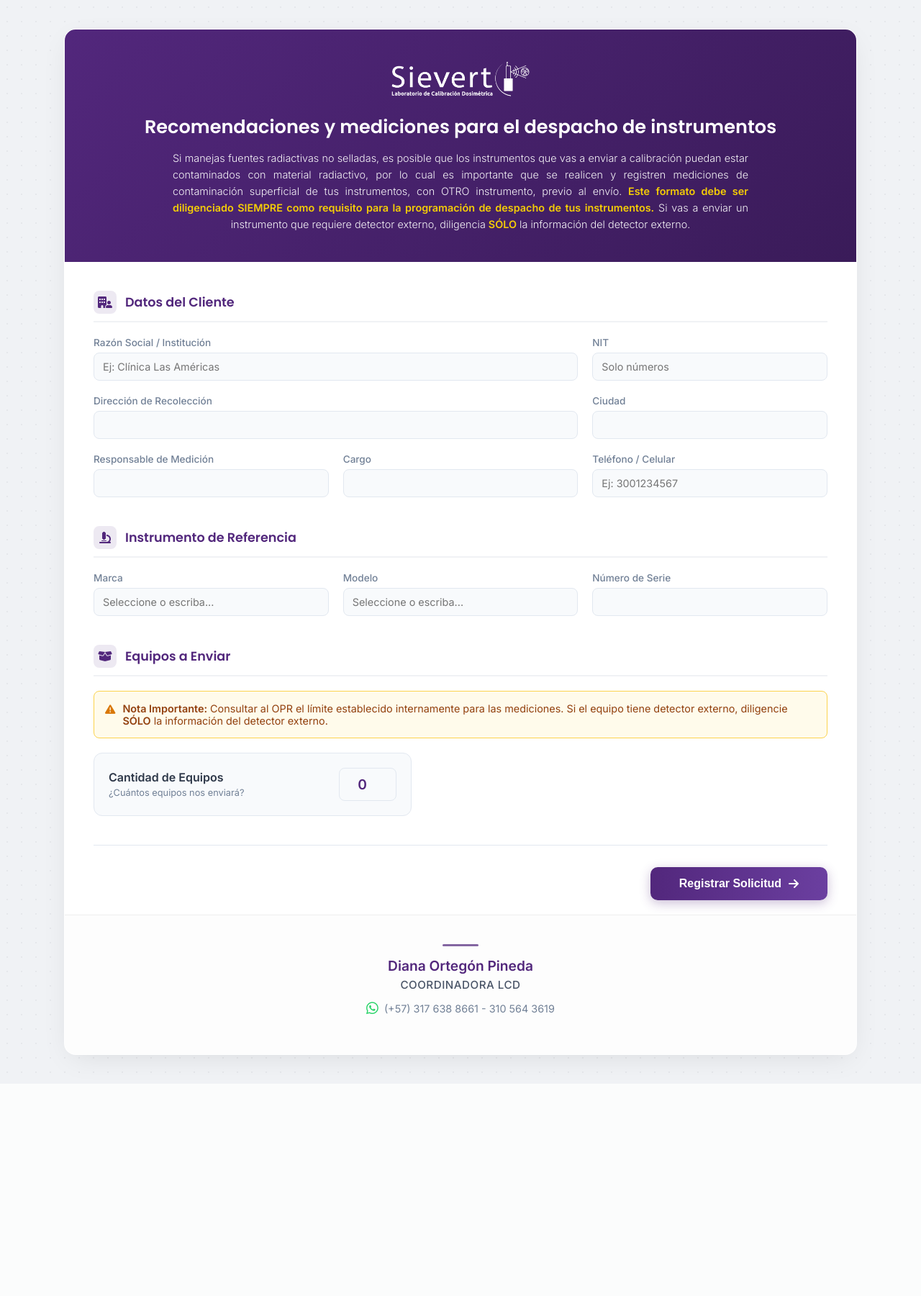
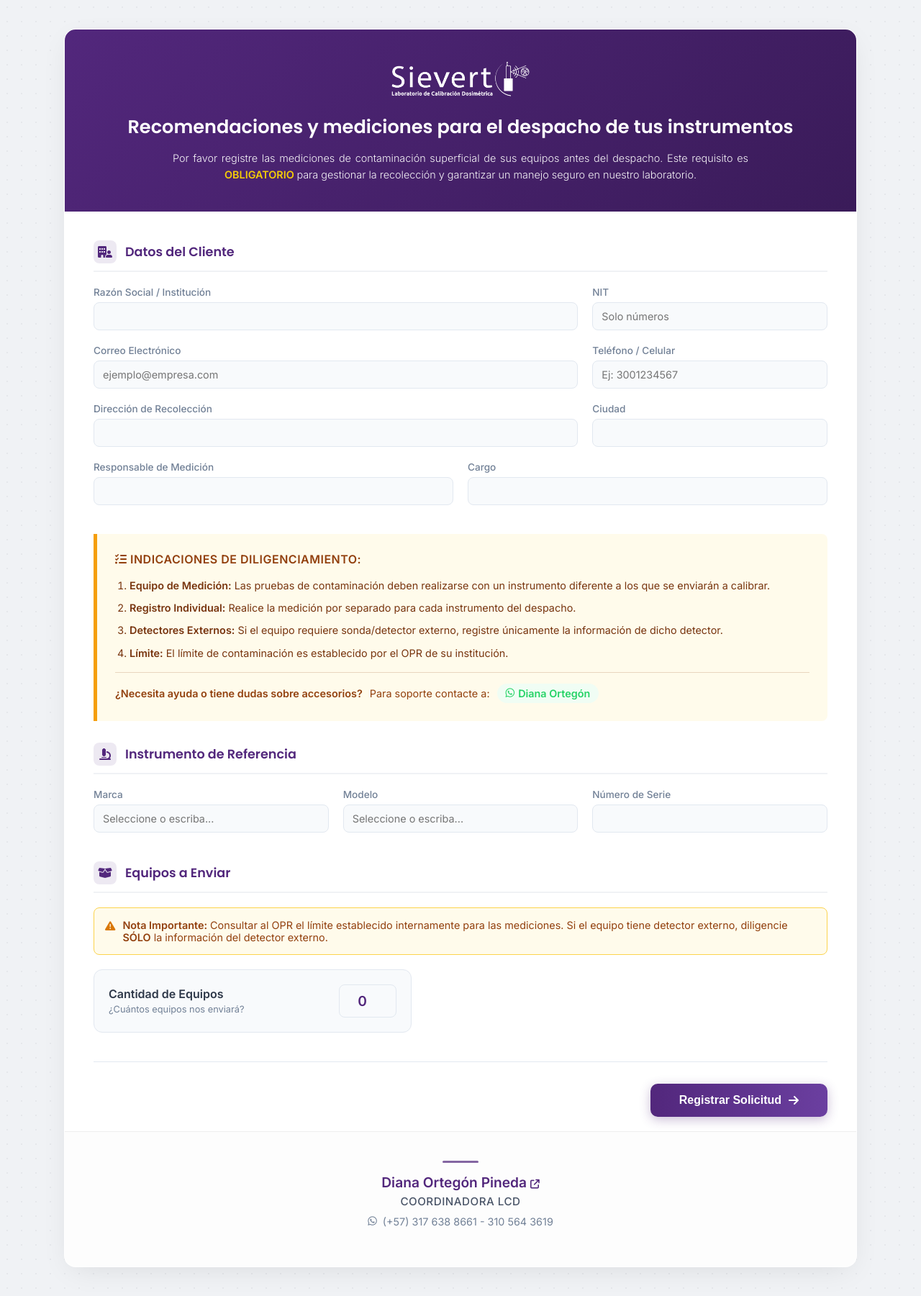
Before and after one commit to coordinacionlcd/SGIL-LCD, a Flask app: page /solicitud-servicio in a window 1280 px wide. Shown: the whole page at 72% size. Before the commit the page ends 1494 px from the top, so only its background shows below. Run offline with Flask 3, Linux system fonts and the light colour scheme; some libraries are stand-ins or nearby versions.

Commit message:
correo_firma

```diff
--- a/routes/despachos.py
+++ b/routes/despachos.py
@@ -19,6 +19,7 @@ def api_public_save():
             # Datos Cliente
             "cliente": data.get('cliente'),
             "nit": data.get('nit'),
+            "email": data.get('email'),
             "responsable_medicion": data.get('responsable_medicion'),
             "cargo": data.get('cargo'),
             "responsable_general": data.get('responsable_general'),
--- a/templates/solicitud_cliente.html
+++ b/templates/solicitud_cliente.html
@@ -54,7 +54,7 @@
         .hero-subtitle strong { font-weight: 600; color: #ffd700; }
 
         /* Formulario */
-        .form-content { padding: 40px 40px 20px 40px; } /* Ajuste padding bottom */
+        .form-content { padding: 40px 40px 20px 40px; }
         .section-block { margin-bottom: 40px; position: relative; }
 
         .section-header {
@@ -122,7 +122,7 @@
             border-top: 1px solid #eee;
             padding: 40px 20px;
             text-align: center;
-            margin-top: auto; /* Empuja al fondo */
+            margin-top: auto;
         }
         .sig-line {
             width: 50px; height: 3px; background: var(--brand-purple);
@@ -130,10 +130,26 @@
         }
         .sig-name { color: var(--brand-purple); font-weight: 700; font-size: 1.2rem; margin: 0; }
         .sig-role { color: #4a5568; font-size: 0.95rem; margin: 5px 0 10px 0; font-weight: 500; text-transform: uppercase; letter-spacing: 0.5px; }
-        .sig-contact { color: #718096; font-size: 0.9rem; display: flex; align-items: center; justify-content: center; gap: 8px; }
-        .sig-contact i { color: #25d366; font-size: 1.2rem; }
+        .sig-contact { color: #718096; font-size: 0.9rem; display: flex; align-items: center; justify-content: center; gap: 8px; margin-top: 8px;}
+        .whatsapp-link {
+            color: #25d366; text-decoration: none; font-weight: 600; display: inline-flex; align-items: center; gap: 5px;
+            background: #f0fdf4; padding: 5px 12px; border-radius: 20px; transition: 0.2s;
+        }
+        .whatsapp-link:hover { background: #dcfce7; color: #16a34a; }
 
-        @media (max-width: 768px) { .input-grid { grid-template-columns: 1fr; gap: 15px; } .col-12, .col-8, .col-6, .col-4, .col-3 { grid-column: span 1; } .hero-header { padding: 30px 20px; } .form-content { padding: 25px; } .table-wrapper { overflow-x: auto; } }
+        /* Estilo para la nueva Nota Importante de Diligenciamiento */
+        .instruction-box {
+            background: #fffbeb; border-left: 5px solid #f59e0b; padding: 25px;
+            margin-bottom: 30px; border-radius: 0 8px 8px 0;
+        }
+        .instruction-title { color: #92400e; font-weight: 700; margin-bottom: 15px; font-size: 1rem; text-transform: uppercase; letter-spacing: 0.5px; }
+        .instruction-list { padding-left: 20px; margin: 0; color: #78350f; font-size: 0.9rem; line-height: 1.6; }
+        .instruction-list li { margin-bottom: 8px; }
+        .instruction-footer {
+            margin-top: 15px; padding-top: 15px; border-top: 1px solid rgba(146, 64, 14, 0.2);
+            font-size: 0.9rem; color: #92400e; display: flex; align-items: center; gap: 10px; flex-wrap: wrap;
+        }
+
     </style>
 </head>
 <body>
@@ -152,9 +168,9 @@
         <div class="logo-container">
             <img src="{{ url_for('static', filename='img/Logo_LCD.png') }}" alt="Sievert LCD Logo">
         </div>
-        <h1 class="hero-title">Recomendaciones y mediciones para el despacho de instrumentos</h1>
+        <h1 class="hero-title">Recomendaciones y mediciones para el despacho de tus instrumentos</h1>
         <p class="hero-subtitle">
-            Si manejas fuentes radiactivas no selladas, es posible que los instrumentos que vas a enviar a calibración puedan estar contaminados con material radiactivo, por lo cual es importante que se realicen y registren mediciones de contaminación superficial de tus instrumentos, con OTRO instrumento, previo al envío. <strong>Este formato debe ser diligenciado SIEMPRE como requisito para la programación de despacho de tus instrumentos.</strong> Si vas a enviar un instrumento que requiere detector externo, diligencia <strong>SÓLO</strong> la información del detector externo.
+            Por favor registre las mediciones de contaminación superficial de sus equipos antes del despacho. Este requisito es <strong>OBLIGATORIO </strong> para gestionar la recolección y garantizar un manejo seguro en nuestro laboratorio.
         </p>
     </div>
 
@@ -169,7 +185,7 @@
             <div class="input-grid">
                 <div class="form-group col-8">
                     <label class="form-label">Razón Social / Institución</label>
-                    <input type="text" name="cliente" class="form-control" required placeholder="Ej: Clínica Las Américas" oninput="saveDraft()">
+                    <input type="text" name="cliente" class="form-control" oninput="saveDraft()">
                     <div class="error-msg">Ingrese un nombre válido.</div>
                 </div>
                 <div class="form-group col-4">
@@ -177,6 +193,18 @@
                     <input type="text" name="nit" class="form-control" inputmode="numeric" required placeholder="Solo números" oninput="validateNumber(this); saveDraft()">
                     <div class="error-msg">Solo números.</div>
                 </div>
+
+                <div class="form-group col-8">
+                    <label class="form-label">Correo Electrónico</label>
+                    <input type="email" name="email" class="form-control" required placeholder="ejemplo@empresa.com" oninput="saveDraft()">
+                    <div class="error-msg">Ingrese un correo válido.</div>
+                </div>
+
+                <div class="form-group col-4">
+                    <label class="form-label">Teléfono / Celular</label>
+                    <input type="tel" name="telefono" class="form-control" inputmode="tel" required placeholder="Ej: 3001234567" oninput="validatePhone(this); saveDraft()">
+                </div>
+
                 <div class="form-group col-8">
                     <label class="form-label">Dirección de Recolección</label>
                     <input type="text" name="direccion" class="form-control" required oninput="saveDraft()">
@@ -186,18 +214,33 @@
                     <input type="text" name="ciudad" class="form-control" required oninput="validateText(this); saveDraft()">
                     <div class="error-msg">Solo letras.</div>
                 </div>
-                <div class="form-group col-4">
+
+                <div class="form-group col-6">
                     <label class="form-label">Responsable de Medición</label>
                     <input type="text" name="responsable_medicion" class="form-control" required oninput="validateText(this); saveDraft()">
                 </div>
-                <div class="form-group col-4">
+                <div class="form-group col-6">
                     <label class="form-label">Cargo</label>
                     <input type="text" name="cargo" class="form-control" required oninput="saveDraft()">
                 </div>
-                <div class="form-group col-4">
-                    <label class="form-label">Teléfono / Celular</label>
-                    <input type="tel" name="telefono" class="form-control" inputmode="tel" required placeholder="Ej: 3001234567" oninput="validatePhone(this); saveDraft()">
-                </div>
+            </div>
+        </div>
+
+        <div class="instruction-box">
+            <div class="instruction-title"><i class="fa-solid fa-list-check"></i> Indicaciones de Diligenciamiento:</div>
+            <ol class="instruction-list">
+                <li><strong>Equipo de Medición:</strong> Las pruebas de contaminación deben realizarse con un instrumento diferente a los que se enviarán a calibrar.</li>
+                <li><strong>Registro Individual:</strong> Realice la medición por separado para cada instrumento del despacho.</li>
+                <li><strong>Detectores Externos:</strong> Si el equipo requiere sonda/detector externo, registre únicamente la información de dicho detector.</li>
+                <li><strong>Límite:</strong> El límite de contaminación es establecido por el OPR de su institución.</li>
+            </ol>
+
+            <div class="instruction-footer">
+                <strong>¿Necesita ayuda o tiene dudas sobre accesorios?</strong>
+                <span>Para soporte contacte a:</span>
+                <a href="https://wa.me/573176388661" target="_blank" class="whatsapp-link">
+                    <i class="fa-brands fa-whatsapp"></i> Diana Ortegón
+                </a>
             </div>
         </div>
 
@@ -275,7 +318,9 @@
 
     <div class="signature-footer">
         <div class="sig-line"></div>
-        <p class="sig-name">Diana Ortegón Pineda</p>
+        <a href="https://wa.me/573176388661" target="_blank" style="text-decoration:none;">
+            <p class="sig-name">Diana Ortegón Pineda <i class="fa-solid fa-arrow-up-right-from-square" style="font-size:0.8rem;"></i></p>
+        </a>
         <p class="sig-role">Coordinadora LCD</p>
         <p class="sig-contact">
             <i class="fa-brands fa-whatsapp"></i> (+57) 317 638 8661 - 310 564 3619
@@ -481,68 +526,37 @@
                             <p class="success-subtitle">Hemos recibido los datos de <strong>${items.length}</strong> equipos correctamente.</p>
                         </div>
 
-                       <div class="rec-box">
-
+                        <div class="rec-box">
                             <div class="rec-badge"><i class="fa-solid fa-shield-halved"></i> RECOMENDACIONES DE EMPAQUE</div>
 
-
-
                             <div class="steps-container">
-
                                 <div class="step-card">
-
                                     <i class="step-icon fa-solid fa-box-archive"></i>
-
                                     <span class="step-num">1. Estado de Caja</span>
-
                                     <span class="step-text">Usa caja idealmente de doble pared sin daños ni etiquetas anteriores.</span>
-
+                                </div>
+                                <div class="step-card">
+                                    <i class="step-icon fa-solid fa-maximize"></i>
+                                    <span class="step-num">2. Tamaño Adecuado</span>
+                                    <span class="step-text">La caja debe ser mín. <strong>8 cm más grande</strong> que el instrumento.</span>
+                                </div>
+                                <div class="step-card">
+                                    <i class="step-icon fa-solid fa-layer-group"></i>
+                                    <span class="step-num">3. Relleno Seguro</span>
+                                    <span class="step-text">Usa espuma, burbuja o papel de periódico y centra el equipo dentro de la caja.</span>
                                 </div>
 
                                 <div class="step-card">
-
-                                    <i class="step-icon fa-solid fa-maximize"></i>
-
-                                    <span class="step-num">2. Tamaño Adecuado</span>
-
-                                    <span class="step-text">La caja debe ser mín. <strong>8 cm más grande</strong> que el instrumento.</span>
-
+                                    <i class="step-icon fa-solid fa-tape"></i>
+                                    <span class="step-num">4. Sellado en H</span>
+                                    <span class="step-text">Cierra firmemente con cinta tanto en la parte superior como inferior (método de precinto en forma de H).</span>
                                 </div>
-
                                 <div class="step-card">
-
-                                    <i class="step-icon fa-solid fa-layer-group"></i>
-
-                                    <span class="step-num">3. Relleno Seguro</span>
-
-                                    <span class="step-text">Usa espuma, burbuja o papel de periódico y centra el equipo dentro de la caja.</span>
-
+                                    <i class="step-icon fa-solid fa-clipboard-check"></i>
+                                    <span class="step-num">5. Rótulo Visible</span>
+                                    <span class="step-text">Pega en la parte superior el rótulo con los datos de remitente y destinatario que te envía <strong>Daiana Monroy.<strong></span>
                                 </div>
-
-
-
-                                <div class="step-card">
-
-                                    <i class="step-icon fa-solid fa-tape"></i>
-
-                                    <span class="step-num">4. Sellado en H</span>
-
-                                    <span class="step-text">Cierra firmemente con cinta tanto en la parte superior como inferior (método de precinto en forma de H).</span>
-
-                                </div>
-
-                                <div class="step-card">
-
-                                    <i class="step-icon fa-solid fa-clipboard-check"></i>
-
-                                    <span class="step-num">5. Rótulo Visible</span>
-
-                                    <span class="step-text">Pega en la parte superior el rótulo con los datos de remitente y destinatario que te envía <strong>Daiana Monroy.<strong></span>
-
-                                </div>
-
                             </div>
-
                         </div>
                     `,
                     showConfirmButton: true,
```
